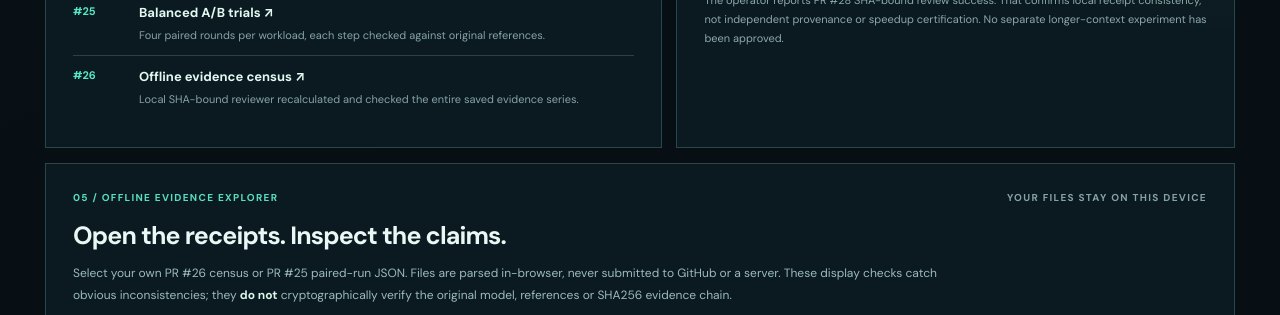
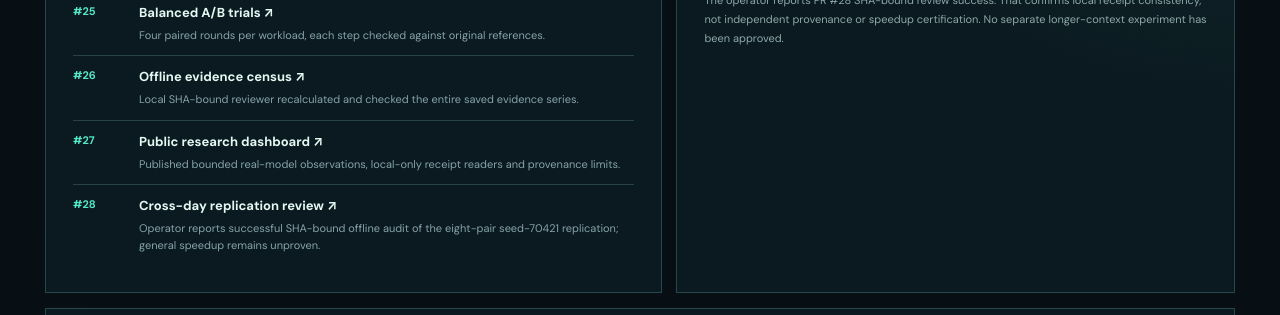
Before and after one commit to MichaelWave369/PhiStream, a React (Vite) app in the folder site/: page / in a window 1280 px wide. Shown: the part 5240-5555 px from the top of the page. Built offline with nearby package versions, Linux system fonts and the light colour scheme; no server answers.

Commit message:
Extend public research timeline with original dashboard and locally audited replication

```diff
--- a/site/src/paired-evidence.mjs
+++ b/site/src/paired-evidence.mjs
@@ -27,6 +27,8 @@ export const MILESTONES = Object.freeze([
   Object.freeze({ pr: 24, name: 'Real-model parity gate', note: 'Three opt-in BATCHED cases matched reference tokens and sparse logit probes.' }),
   Object.freeze({ pr: 25, name: 'Balanced A/B trials', note: 'Four paired rounds per workload, each step checked against original references.' }),
   Object.freeze({ pr: 26, name: 'Offline evidence census', note: 'Local SHA-bound reviewer recalculated and checked the entire saved evidence series.' }),
+  Object.freeze({ pr: 27, name: 'Public research dashboard', note: 'Published bounded real-model observations, local-only receipt readers and provenance limits.' }),
+  Object.freeze({ pr: 28, name: 'Cross-day replication review', note: 'Operator reports successful SHA-bound offline audit of the eight-pair seed-70421 replication; general speedup remains unproven.' }),
 ]);
 
 const isObject = v => v !== null && typeof v === 'object' && !Array.isArray(v);
```
